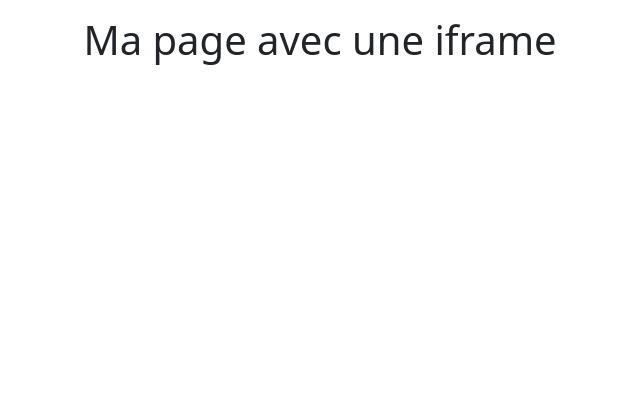
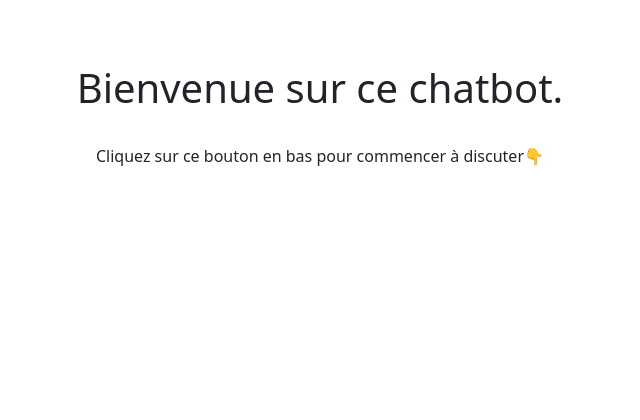
Before and after one commit to Dany-py/Chatbot_TDN, a FastAPI app: page / in a window 1280 px wide. Shown: the top 420 px of the page, without its empty margins (320-960 px from the left). Run offline with FastAPI, Linux system fonts and the light colour scheme; parts of the project's set-up code (start-up, migrations or seed data) failed here and were passed over.

Commit message:
Modify html main page

```diff
--- a/templates/index.html
+++ b/templates/index.html
@@ -44,7 +44,10 @@
     <title>Home</title>
 </head>
 <body>
-    <h1 class="text-center my-3">Ma page avec une iframe</h1>
+    <div class = "d-grid align-items-center justify-content-center my-5">
+        <h1 class="text-center my-3">Bienvenue sur ce chatbot.</h1>
+        <p class="text-center my-3">Cliquez sur ce bouton en bas pour commencer à discuter👇</p>
+    </div>
 
     <div>
         <button id="btn" type="button" onclick="openIframe()">
```
